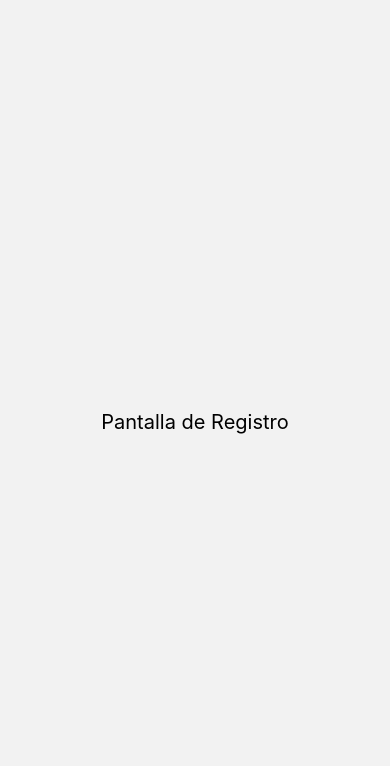
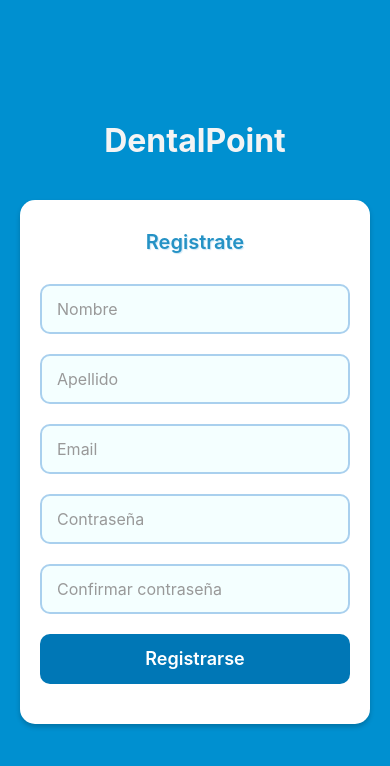
Before and after one commit to TomiDepa/dentalpoint-mobile, a React Native app: screen /Register in a window 390 px wide. Shown: the top 766 px of the page. Built offline with nearby package versions, Linux system fonts and the light colour scheme.

Commit message:
Front de inicio y registro

```diff
--- a/screens/LoginScreen.jsx
+++ b/screens/LoginScreen.jsx
@@ -1,19 +1,26 @@
-import React, { useState } from 'react';
-import { View, Text, TextInput, TouchableOpacity, StyleSheet, Image } from 'react-native';
+import React, { useState } from "react";
+import {
+  View,
+  Text,
+  TextInput,
+  TouchableOpacity,
+  StyleSheet,
+  Image,
+} from "react-native";
 
 export default function LoginScreen({ navigation }) {
-  const [email, setEmail] = useState('');
-  const [password, setPassword] = useState('');
+  const [email, setEmail] = useState("");
+  const [password, setPassword] = useState("");
 
   return (
     <View style={styles.container}>
-      {/* Logo o título */}
       <Text style={styles.title}>DentalPoint</Text>
-
+      <View style={styles.card}>
+        <Text style={styles.titleForm}>Iniciar sesion</Text>
         {/* Inputs */}
         <TextInput
           style={styles.input}
-        placeholder="Correo electrónico"
+          placeholder="Email"
           placeholderTextColor="#999"
           keyboardType="email-address"
           autoCapitalize="none"
@@ -34,13 +41,23 @@ export default function LoginScreen({ navigation }) {
         <TouchableOpacity style={styles.button}>
           <Text style={styles.buttonText}>Iniciar sesión</Text>
         </TouchableOpacity>
+        <TouchableOpacity style={styles.button}>
+          <Text style={styles.buttonText}>Iniciar sesión con Google</Text>
+        </TouchableOpacity>
+
+        {/*Recuperacion de contrasena*/}
+        <Text style={styles.rememberPass}>
+          ¿Olvidaste tu contraseña?{' '} <Text style={styles.link}>Recuperala acá</Text>
+        </Text>
 
         {/* Enlace a registro */}
-      <TouchableOpacity onPress={() => navigation.navigate('Register')}>
         <Text style={styles.registerText}>
-          ¿No tenés cuenta? <Text style={styles.registerLink}>Registrate</Text>
+            ¿No tenés cuenta?
           </Text>
+        <TouchableOpacity style={styles.buttonRegister} onPress={() => navigation.navigate("Register")}>
+            <Text style={styles.buttonText}>Registrate</Text>
         </TouchableOpacity>
+      </View>
     </View>
   );
 }
@@ -48,48 +65,93 @@ export default function LoginScreen({ navigation }) {
 const styles = StyleSheet.create({
   container: {
     flex: 1,
-    backgroundColor: '#2592C5',
+    backgroundColor: '#0090D0',
     alignItems: 'center',
     justifyContent: 'center',
-    paddingHorizontal: 30
+    padding: 20
   },
   title: {
     fontSize: 32,
-    fontWeight: 'bold',
+    fontWeight: "bold",
     marginBottom: 40,
-    color: '#1E293B'
+    color: "#F4F4F4",
+  },
+  card: {
+    width: '100%',
+    backgroundColor: '#fff',
+    padding: 20,
+    borderRadius: 15,
+    shadowColor: '#000',
+    shadowOffset: { width: 0, height: 3 },
+    shadowOpacity: 0.2,
+    shadowRadius: 5,
+    elevation: 8,
+    textAlign: 'center',
+    display:'flex',
+    alignItems: "center",
+    justifyContent: "center",
+  },
+  titleForm: {
+    fontSize: 20,
+    fontWeight: '600',
+    color: '#2592C5',
+    textAlign: 'center',
+    marginBottom: 20,
+    paddingTop:10,
+    paddingBottom:10,
+    textShadowColor: '#cce6f5',
+    textShadowOffset: { width: 1, height: 1 },
+    textShadowRadius: 1,
   },
   input: {
-    width: '100%',
+    width: "100%",
     height: 50,
-    backgroundColor: '#fff',
+    backgroundColor: "#f4ffff",
     borderRadius: 10,
     paddingHorizontal: 15,
     fontSize: 16,
     marginBottom: 20,
-    borderColor: '#a9d0ee',
-    borderWidth: 2
+    borderColor: "#a9d0ee",
+    borderWidth: 2,
+    shadowColor: "#000033",
   },
   button: {
-    width: '100%',
+    width: "100%",
     height: 50,
-    backgroundColor: '#0EA5E9',
+    backgroundColor: "#0077b6",
     borderRadius: 10,
-    alignItems: 'center',
-    justifyContent: 'center',
-    marginBottom: 20
+    alignItems: "center",
+    justifyContent: "center",
+    marginBottom: 20,
   },
   buttonText: {
-    color: '#fff',
+    color: "#fff",
     fontSize: 18,
-    fontWeight: '600'
+    fontWeight: "600",
+  },
+  rememberPass: {
+    textAlign: 'center',
+  },
+  link: {
+    color: '#0d47a1',
+    fontWeight: '600',
   },
   registerText: {
-    color: '#FFFFFF',
-    fontSize: 14
+    marginTop: 35,
+    marginBottom: 10,
+    textAlign: 'center',
+    color: "#000",
+    fontSize: 14,
   },
-  registerLink: {
-    color: '#0d5074',
-    fontWeight: 'bold'
-  }
+  buttonRegister: {
+    width: "70%",
+    height: 40,
+    backgroundColor: "#0077b6",
+    borderRadius: 10,
+    alignItems: "center",
+    justifyContent: "center",
+    marginBottom: 20,
+  },
+
+
 });
--- a/screens/RegisterScreen.jsx
+++ b/screens/RegisterScreen.jsx
@@ -1,15 +1,143 @@
-import React from 'react';
-import { View, Text, StyleSheet } from 'react-native';
+import React, { useState } from "react";
+import {
+  View,
+  Text,
+  TextInput,
+  TouchableOpacity,
+  StyleSheet,
+  Image,
+} from "react-native";
 
 export default function RegisterScreen() {
+  const [nombre, setNombre] = useState("");
+  const [apellido, setApellido] = useState("");
+  const [email, setEmail] = useState("");
+  const [password, setPassword] = useState("");
+  const [confirmPassword, setConfirmPassword] = useState("");
+
   return (
     <View style={styles.container}>
-      <Text style={styles.text}>Pantalla de Registro</Text>
+      <Text style={styles.title}>DentalPoint</Text>
+      <View style={styles.card}>
+        <Text style={styles.titleForm}>Registrate</Text>
+
+        <TextInput
+          style={styles.input}
+          placeholder="Nombre"
+          placeholderTextColor="#999"
+          keyboardType="default"
+          autoCapitalize="none"
+          value={nombre}
+          onChangeText={setNombre}
+        />
+        <TextInput
+          style={styles.input}
+          placeholder="Apellido"
+          placeholderTextColor="#999"
+          keyboardType="default"
+          autoCapitalize="none"
+          value={apellido}
+          onChangeText={setApellido}
+        />
+        <TextInput
+          style={styles.input}
+          placeholder="Email"
+          placeholderTextColor="#999"
+          keyboardType="email-address"
+          autoCapitalize="none"
+          value={email}
+          onChangeText={setEmail}
+        />
+        <TextInput
+          style={styles.input}
+          placeholder="Contraseña"
+          placeholderTextColor="#999"
+          secureTextEntry
+          value={password}
+          onChangeText={setPassword}
+        />
+        <TextInput
+          style={styles.input}
+          placeholder="Confirmar contraseña"
+          placeholderTextColor="#999"
+          secureTextEntry
+          value={confirmPassword}
+          onChangeText={setConfirmPassword}
+        />
+
+        <TouchableOpacity style={styles.button}>
+          <Text style={styles.buttonText}>Registrarse</Text>
+        </TouchableOpacity>
+      </View>
     </View>
   );
 }
 
 const styles = StyleSheet.create({
-  container: { flex: 1, justifyContent: 'center', alignItems: 'center' },
-  text: { fontSize: 20 }
+  container: {
+    flex: 1,
+    backgroundColor: "#0090D0",
+    alignItems: "center",
+    justifyContent: "center",
+    padding: 20,
+  },
+  title: {
+    fontSize: 32,
+    fontWeight: "bold",
+    marginBottom: 40,
+    color: "#F4F4F4",
+  },
+  card: {
+    width: "100%",
+    backgroundColor: "#fff",
+    padding: 20,
+    borderRadius: 15,
+    shadowColor: "#000",
+    shadowOffset: { width: 0, height: 3 },
+    shadowOpacity: 0.2,
+    shadowRadius: 5,
+    elevation: 8,
+    textAlign: "center",
+    display: "flex",
+    alignItems: "center",
+    justifyContent: "center",
+  },
+  titleForm: {
+    fontSize: 20,
+    fontWeight: '600',
+    color: '#2592C5',
+    textAlign: 'center',
+    marginBottom: 20,
+    paddingTop:10,
+    paddingBottom:10,
+    textShadowColor: '#cce6f5',
+    textShadowOffset: { width: 1, height: 1 },
+    textShadowRadius: 1,
+  },
+  input: {
+    width: "100%",
+    height: 50,
+    backgroundColor: "#f4ffff",
+    borderRadius: 10,
+    paddingHorizontal: 15,
+    fontSize: 16,
+    marginBottom: 20,
+    borderColor: "#a9d0ee",
+    borderWidth: 2,
+    shadowColor: "#000033",
+  },
+  button: {
+    width: "100%",
+    height: 50,
+    backgroundColor: "#0077b6",
+    borderRadius: 10,
+    alignItems: "center",
+    justifyContent: "center",
+    marginBottom: 20,
+  },
+  buttonText: {
+    color: "#fff",
+    fontSize: 18,
+    fontWeight: "600",
+  },
 });
```
Lines whose indentation alone changed are shown as unchanged.
